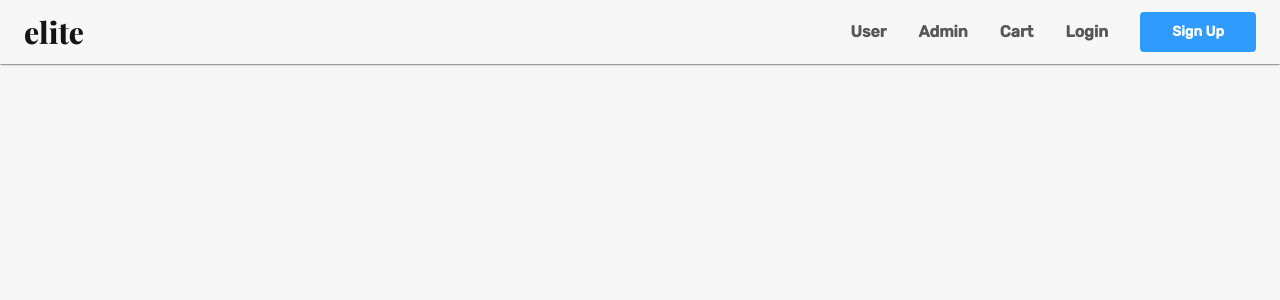
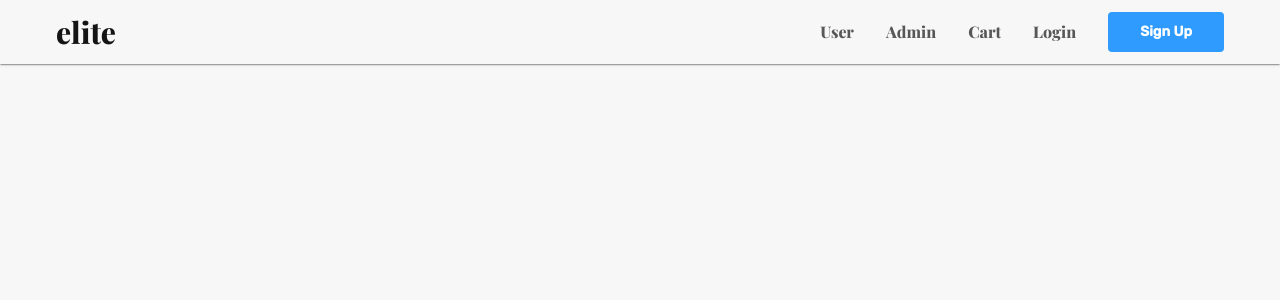
Before and after one commit to AkashSDas/elite, a Next.js app in the folder frontend/: page / in a window 1280 px wide. Shown: the top 300 px of the page. Built offline with nearby package versions, Linux system fonts and the light colour scheme.

Commit message:
update font family for navbar items

```diff
--- a/frontend/components/navbar/index.tsx
+++ b/frontend/components/navbar/index.tsx
@@ -6,11 +6,8 @@ import MobileAppBar from "./mobile_appbar";
 
 const useStyle = makeStyles((theme: Theme) =>
   createStyles({
-    root: { margin: "0" },
-    toolbar: {
-      display: "flex",
-      justifyContent: "space-between",
-    },
+    root: { margin: "0", paddingLeft: "32px", paddingRight: "32px" },
+    toolbar: { display: "flex", justifyContent: "space-between" },
     logo: {
       fontWeight: "bold",
       fontSize: "30px",
@@ -30,21 +27,17 @@ const useStyle = makeStyles((theme: Theme) =>
         paddingRight: "0px",
       },
     },
-
     listItemTypography: {
       marginRight: "2rem",
       color: materialUITheme.palette.text.secondary,
-      fontWeight: 600,
+      fontWeight: 700,
       "&:hover": {
         cursor: "pointer",
         color: materialUITheme.palette.text.primary,
       },
+      fontFamily: materialUITheme.typography.h1.fontFamily,
     },
-
-    actionMenu: {
-      width: "200px !important",
-    },
-
+    actionMenu: { width: "200px !important" },
     mobileAppBar: {
       [theme.breakpoints.up("sm")]: {
         display: "none",
```
